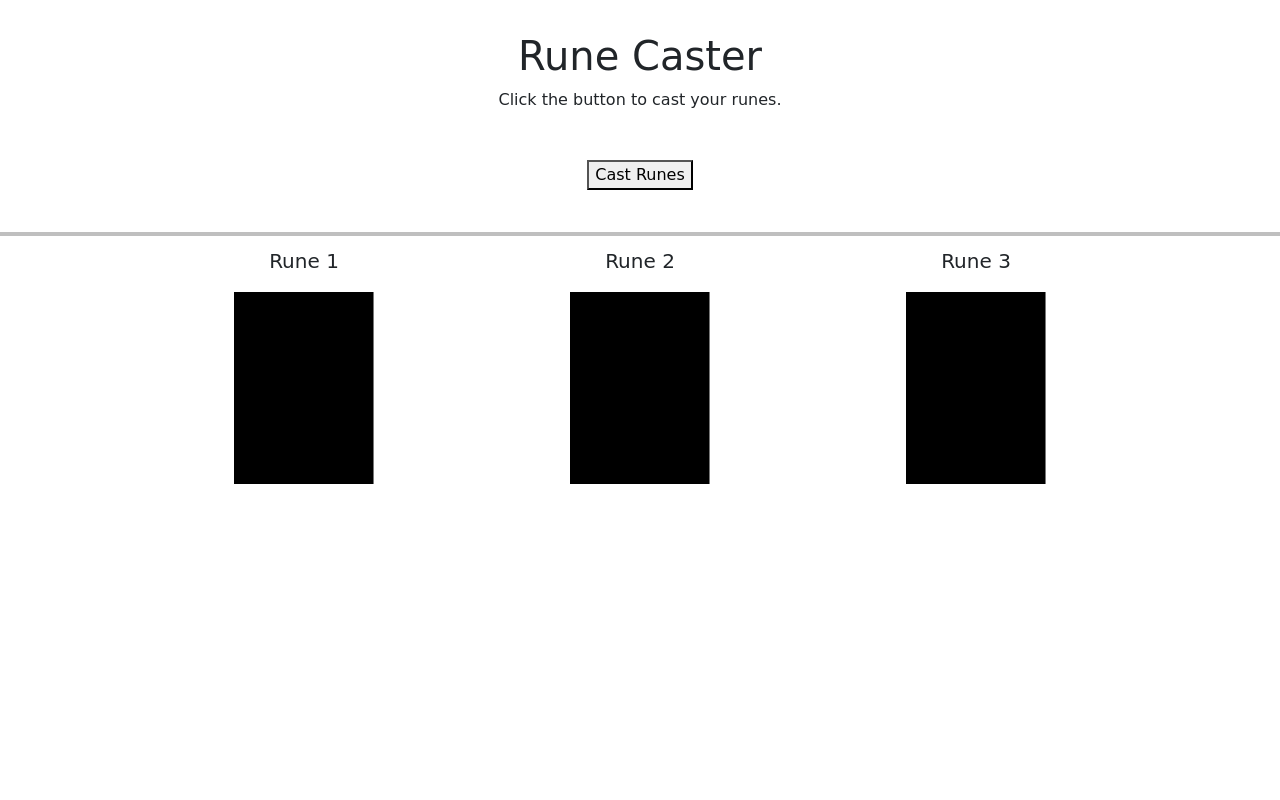
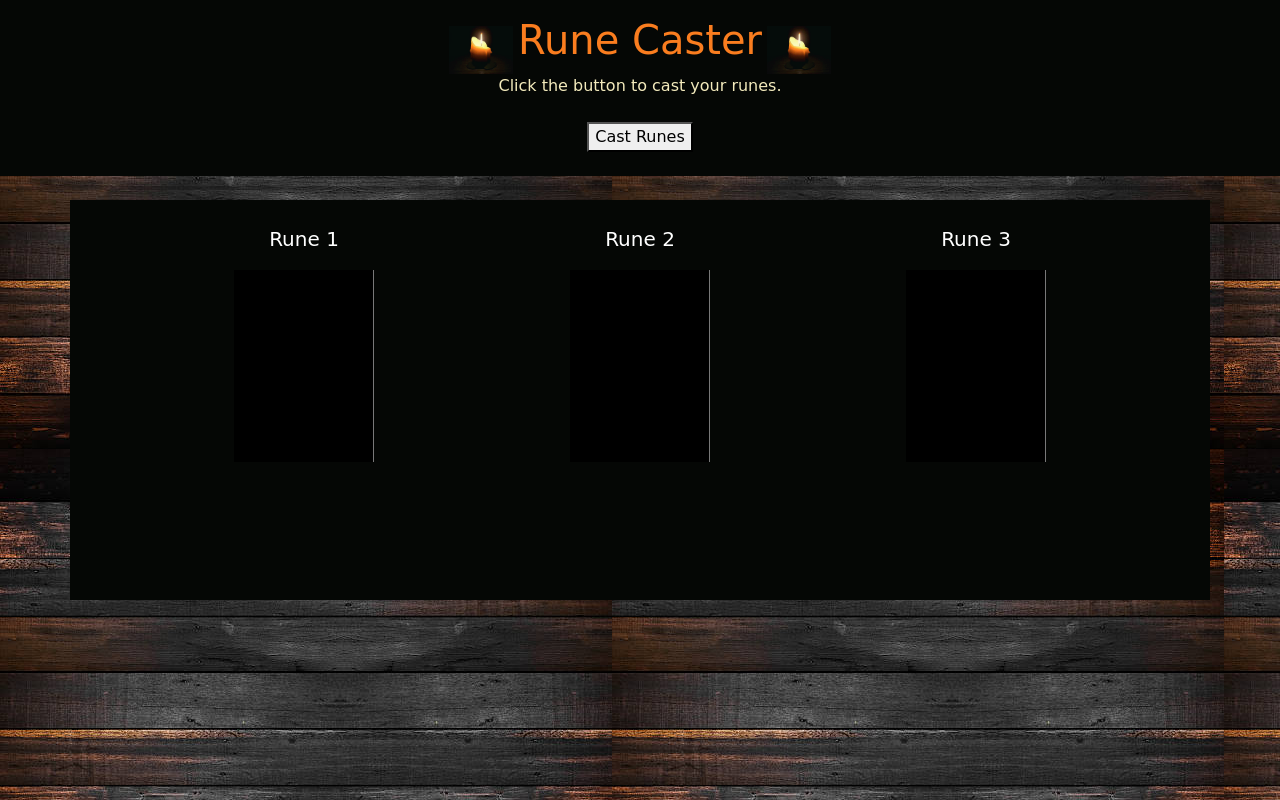
Before and after one commit to scoffin-dev/rune-caster, a PHP site: page / in a window 1280 px wide. Run offline with PHP 8.4, Linux system fonts and the light colour scheme; some web fonts are replaced.

Commit message:
Significant styling updates

```diff
--- a/index.html
+++ b/index.html
@@ -11,26 +11,31 @@
         <link href="styles.css" rel="stylesheet"></link>
     </head>
     <body>
-        <h1>Rune Caster</h1>
-        <p>Click the button to cast your runes.</p>
-        <button id="cast-btn">Cast Runes</button>
+        <div id="banner" class="container-fluid">
+           <img class="candle-img" src="images/decorative/candle.gif" alt="">
+           <h1>Rune Caster</h1>
+           <img class="candle-img" src="images/decorative/candle.gif" alt="">
+           <p>Click the button to cast your runes.</p>
+           <button id="cast-btn">Cast Runes</button>
+        </div>
+
         <hr>
         <div class="container">
-            <div class="row justify-content-center">
-                <div id="rune-slot-1" class="rune-slot col-m-4">
-                    <p class="rune-name">Rune 1</p>
+            <div id="rune-row" class="row justify-content-center">
+                <div id="rune-slot-1" class="rune-slot col-sm-4">
+                    <p id="rune-name-1" class="rune-name">Rune 1</p>
                     <img src="images/placeholder-img.PNG" alt="rune slot">
                     <p id="rune-1-symbol" class="rune-description"></p>
                     <p id="rune-1-significance" class="rune-description"></p>
                 </div>
-                <div id="rune-slot-2" class="rune-slot col-m-4">
-                    <p class="rune-name">Rune 2</p>
+                <div id="rune-slot-2" class="rune-slot col-sm-4">
+                    <p id="rune-name-2" class="rune-name">Rune 2</p>
                     <img src="images/placeholder-img.PNG" alt="rune slot">
                     <p id="rune-2-symbol" class="rune-description"></p>
                     <p id="rune-2-significance" class="rune-description"></p>
                 </div>
-                <div id="rune-slot-3" class="rune-slot col-m-4">
-                    <p class="rune-name">Rune 3</p>
+                <div id="rune-slot-3" class="rune-slot col-sm-4">
+                    <p id="rune-name-3" class="rune-name">Rune 3</p>
                     <img src="images/placeholder-img.PNG" alt="rune slot">
                     <p id="rune-3-symbol" class="rune-description"></p>
                     <p id="rune-3-significance" class="rune-description"></p>
--- a/public/styles.css
+++ b/public/styles.css
@@ -8,17 +8,34 @@
 }
 
 body {
+    background-image: url('images/decorative/wooden-background-3.jpg');
+    color: white;
     font-family: 'Skranji', cursive;
 }
 
 /* * * HOMEPAGE * * */
 
+#banner {
+    background-color: #050705;
+    padding: 1rem 0;
+}
+
+.candle-img {
+    max-height: 3rem;
+}
+
 h1 {
-    margin-top: 2rem;
+    color: #FA7D1F;
+    display: inline-block;
+    /*margin-top: 2rem;*/
+}
+
+#banner p {
+    color: #F3EABC;
 }
 
 #cast-btn {
-    margin: 2rem 0;
+    margin: 0.5rem 0;
 }
 
 hr {
@@ -26,10 +43,22 @@
    margin: 10px 0;
 }
 
+#rune-row {
+    padding-top: 1.5rem;
+}
+
 .rune-slot {
     display: inline-block;
     height: 21em;
     width: 21em;
+}
+
+#rune-name-2 {
+    margin-top: 5rem;
+}
+
+#rune-name-3 {
+    margin-top: 10rem;
 }
 
 .rune-name {
@@ -43,6 +72,16 @@
 /* * * RESPONSIVE DESIGN * * */
 
 @media screen and (min-width: 768px) {
+    #rune-row {
+        background-color: #050705;
+        min-height: 25rem;;
+    }
+    #rune-name-2 {
+        margin-top:0rem;
+    }
+    #rune-name-3 {
+        margin-top: 0rem;
+    }
     .rune-name {
         font-size: 20px;
     }
@@ -60,15 +99,16 @@
     }
     .rune-slot {
         height: 17.5rem;
+        width: 100%;
     }
     .rune-name {
-        font-size: 18px;
+        font-size: 20px;
     }
     .rune-slot img {
-        height:10rem;
+        height:15rem;
     }
     .rune-description {
-        font-size: 12px;
+        font-size: 14px;
     }
 }
 
```
Also changed, not shown: public/images/decorative/candle.gif (added), public/images/decorative/wooden-background-2.jpg (added), public/images/decorative/wooden-background-3.jpg (added), public/images/decorative/wooden-background.jpg (added).
